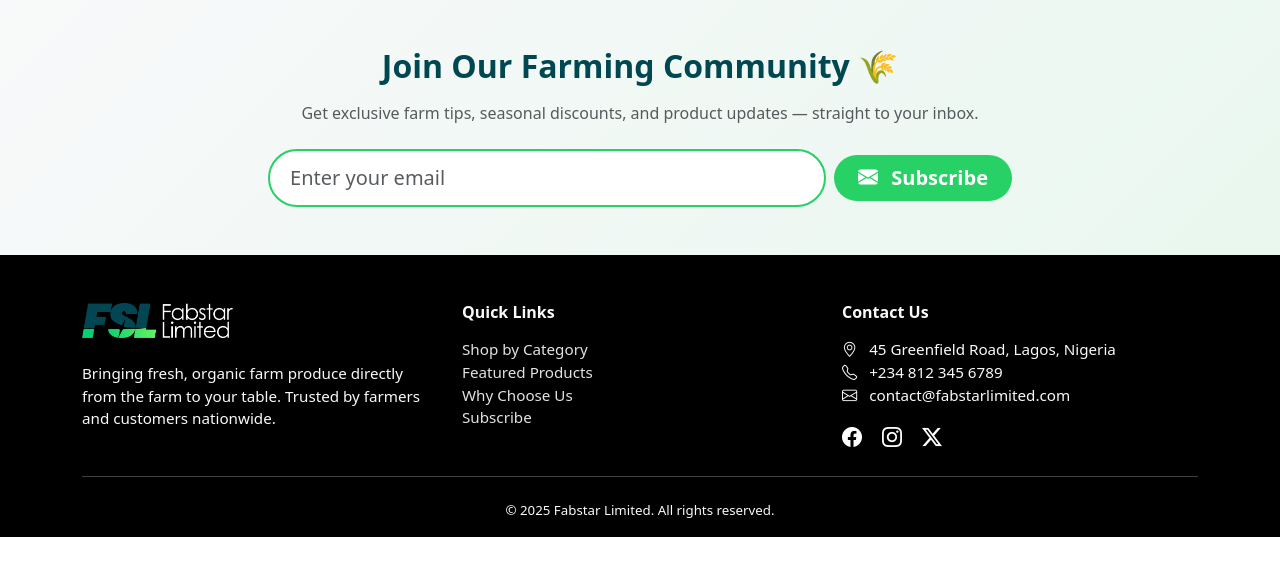
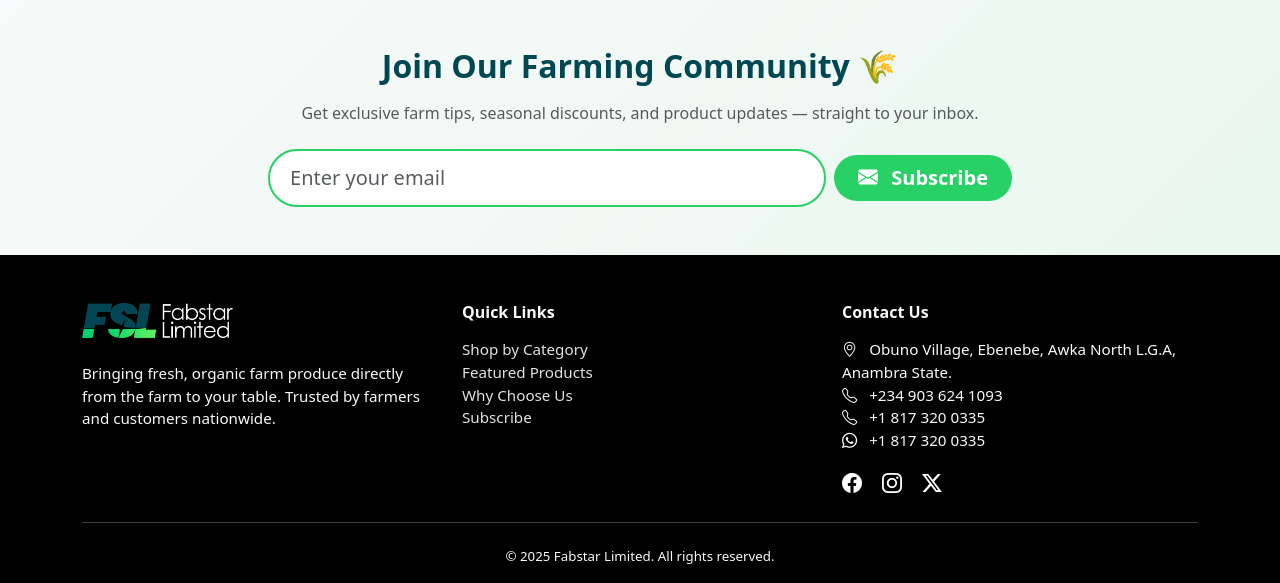
Before and after one commit to nephygdkingz/agri-fabstar, a Django app: page / in a window 1280 px wide. Shown: the part 3557-4140 px from the top of the page. Before the commit the page ends 4094 px from the top, so only its background shows below. Run offline with Django 4.2, Linux system fonts and the light colour scheme; some libraries are stand-ins or nearby versions.

Commit message:
added vercel stuffs to try first deploy

```diff
--- a/base/settings.py
+++ b/base/settings.py
@@ -14,7 +14,7 @@ SECRET_KEY = 'django-insecure-7e4v+n__b#m*6u+qqwlp!0jeon*ssp*&5hf4xkqe$71-dv(e@n
 # SECURITY WARNING: don't run with debug turned on in production!
 DEBUG = True
 
-ALLOWED_HOSTS = []
+ALLOWED_HOSTS = ['localhost', '127.0.0.1','.vercel.app']
 
 
 # Application definition
@@ -111,6 +111,7 @@ STATIC_URL = 'static/'
 STATICFILES_DIRS = [
     os.path.join(BASE_DIR, 'static'),
 ]
+STATIC_ROOT = os.path.join(BASE_DIR, "staticfiles_build", "static")
 
 # Default primary key field type
 # https://docs.djangoproject.com/en/4.2/ref/settings/#default-auto-field
--- a/base/urls.py
+++ b/base/urls.py
@@ -1,7 +1,10 @@
 from django.contrib import admin
 from django.urls import path, include
+from django.conf.urls.static import static
+from django.conf import settings
 
 urlpatterns = [
     path('admin/', admin.site.urls),
     path('', include('frontend.urls', namespace="frontend")),
 ]
+urlpatterns += static(settings.STATIC_URL, document_root=settings.STATIC_ROOT)
--- a/base/wsgi.py
+++ b/base/wsgi.py
@@ -14,3 +14,5 @@ from django.core.wsgi import get_wsgi_application
 os.environ.setdefault('DJANGO_SETTINGS_MODULE', 'base.settings')
 
 application = get_wsgi_application()
+
+app = application
--- a/templates/frontend/includes/footer.html
+++ b/templates/frontend/includes/footer.html
@@ -29,9 +29,11 @@
             <div class="col-md-4">
                 <h6 class="fw-bold mb-3">Contact Us</h6>
                 <ul class="list-unstyled mb-3">
-                    <li><i class="bi bi-geo-alt me-2"></i> 45 Greenfield Road, Lagos, Nigeria</li>
-                    <li><i class="bi bi-telephone me-2"></i> +234 812 345 6789</li>
-                    <li><i class="bi bi-envelope me-2"></i> contact@fabstarlimited.com</li>
+                    <li><i class="bi bi-geo-alt me-2"></i> Obuno Village, Ebenebe, Awka North L.G.A, Anambra State.</li>
+                    <li><i class="bi bi-telephone me-2"></i> +234 903 624 1093</li>
+                    <li><i class="bi bi-telephone me-2"></i> +1 817 320 0335</li>
+                    <li><i class="bi bi-whatsapp me-2"></i> +1 817 320 0335</li>
+                    <!-- <li><i class="bi bi-envelope me-2"></i> contact@fabstarlimited.com</li> -->
                 </ul>
                 <div class="social-links">
                     <a href="#" class="me-3"><i class="bi bi-facebook"></i></a>
```
Also changed, not shown: vercel.json (added), 1 other file.
